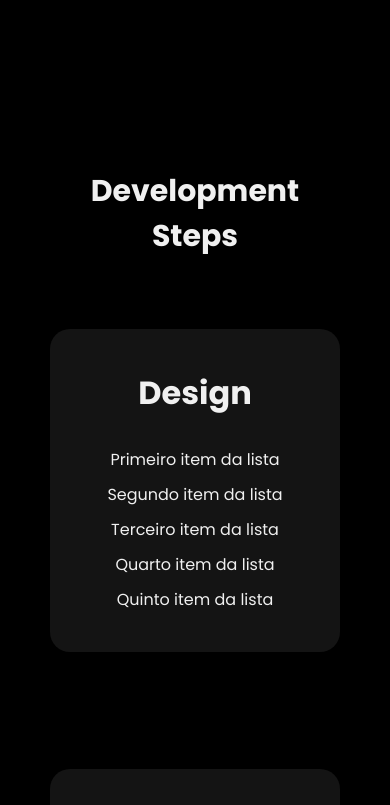
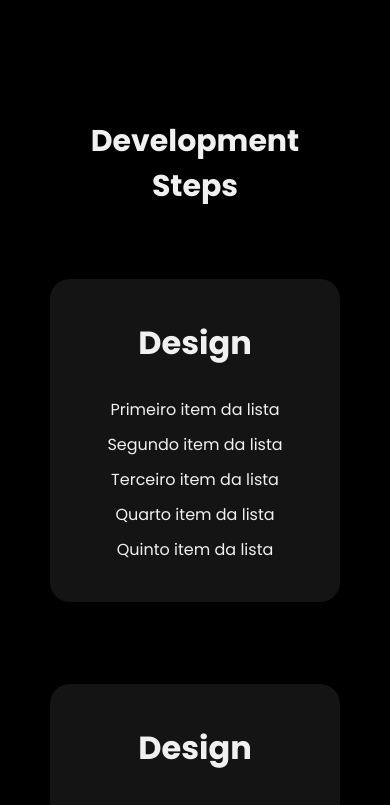
Before and after one commit to GustavoGJesus/legion-web3-front-end, a React (Create React App) app: page / in a window 390 px wide. Shown: the part 895-1700 px from the top of the page. Built offline with nearby package versions, Linux system fonts and the light colour scheme.

Commit message:
refactor: adjust responsive

```diff
--- a/src/components/development-process/styles.ts
+++ b/src/components/development-process/styles.ts
@@ -3,6 +3,10 @@ import styled from "styled-components";
 export const DevelopmentProcessContainer = styled.div`
   width: 100%;
   margin-top: 150px;
+
+  @media (max-width: 773px) {
+    margin-top: 100px;
+  }
 `;
 
 export const Title = styled.h1`
@@ -23,12 +27,12 @@ export const CardContainer = styled.div`
 
   @media (max-width: 773px) {
     flex-direction: column;
-    gap: 40px;
+    gap: 5px;
   }
 
   @media (max-width: 360px) {
     /* padding: 20px; */
-    gap: 90px;
+    gap: 5px;
   }
 
   @media (max-width: 1000px) {
--- a/src/components/form-contact/styles.ts
+++ b/src/components/form-contact/styles.ts
@@ -1,11 +1,15 @@
 import styled from "styled-components";
 
-export const Container= styled.div`
+export const Container = styled.div`
   /* width: 100%; */
   display: flex;
   flex-direction: column;
   margin-top: 150px;
   align-items: center;
+
+  @media (max-width: 773px) {
+    margin-top: 20px;
+  }
 
   /* text-align: center; */
 `;
--- a/src/components/header/styles.ts
+++ b/src/components/header/styles.ts
@@ -1,7 +1,7 @@
 import styled from "styled-components";
 
 export const HeaderWrapper = styled.nav`
-  padding: 30px 50px;
+  padding: 30px 50px 30px 50px;
 
   @media (max-width: 600px) {
     padding: 10px 20px;
--- a/src/styles/global.ts
+++ b/src/styles/global.ts
@@ -1,11 +1,6 @@
 import { createGlobalStyle } from "styled-components";
 
 export const GlobalStyle = createGlobalStyle`
-    /* :root{
-        |#5B2B76
-        #000000
-    } */
-
     *{
         margin: 0;
         padding: 0;
@@ -14,10 +9,14 @@ export const GlobalStyle = createGlobalStyle`
 
         /* background: #000000; */
         color: #F0F0F0;
+
+        /* overflow-x: hidden; */
     }
 
     body{
          background: #000000;
+
+         overflow-x: hidden;
     }
 
 `;
```
Lines whose indentation alone changed are shown as unchanged.
